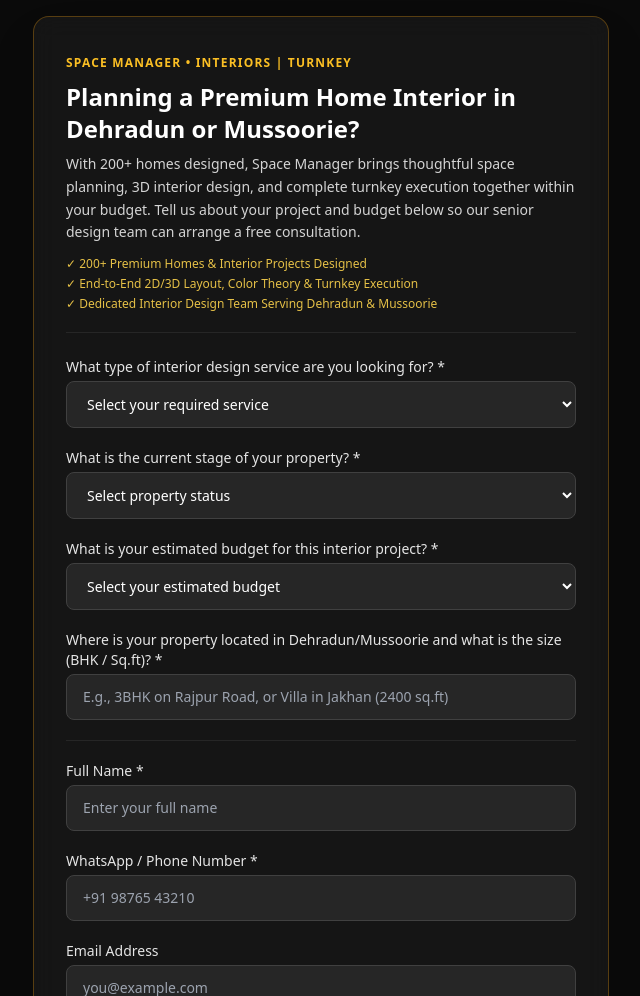
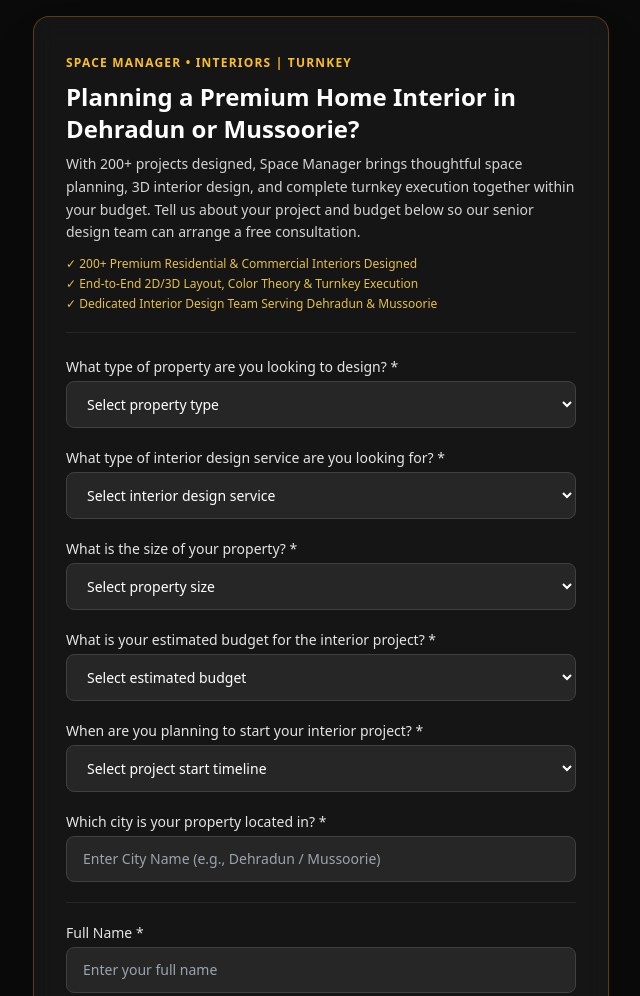
Before and after one commit to uptrainoai-cpu/form-int, a plain HTML site: page index.html in a window 1280 px wide. Shown: the top 996 px of the page, without its empty margins (319-959 px from the left). Drawn offline with nearby package versions, Linux system fonts and the light colour scheme.

Commit message:
Update index.html

```diff
--- a/index.html
+++ b/index.html
@@ -20,25 +20,39 @@
         Planning a Premium Home Interior in Dehradun or Mussoorie?
       </h1>
       <p class="text-sm text-neutral-300 mt-2 leading-relaxed">
-        With 200+ homes designed, Space Manager brings thoughtful space planning, 3D interior design, and complete turnkey execution together within your budget. Tell us about your project and budget below so our senior design team can arrange a free consultation.
+        With 200+ projects designed, Space Manager brings thoughtful space planning, 3D interior design, and complete turnkey execution together within your budget. Tell us about your project and budget below so our senior design team can arrange a free consultation.
       </p>
       <ul class="mt-3 space-y-1 text-xs text-amber-300/90">
-        <li>✓ 200+ Premium Homes & Interior Projects Designed</li>
+        <li>✓ 200+ Premium Residential & Commercial Interiors Designed</li>
         <li>✓ End-to-End 2D/3D Layout, Color Theory & Turnkey Execution</li>
         <li>✓ Dedicated Interior Design Team Serving Dehradun & Mussoorie</li>
       </ul>
     </div>
 
     <!-- Semantic HTML Form for Meta Instant Form Generator -->
-    <form id="space-manager-lead-form" action="/thank-you" method="POST" class="space-y-5">
+    <form id="space-manager-interior-form" action="/thank-you" method="POST" class="space-y-5">
 
-      <!-- Question 1: Interior Design Service -->
+      <!-- Question 1: Property Type -->
+      <div>
+        <label for="property_type" class="block text-sm font-medium text-neutral-200 mb-1">
+          What type of property are you looking to design? *
+        </label>
+        <select id="property_type" name="property_type" required class="w-full bg-neutral-800 border border-neutral-700 rounded-lg px-4 py-3 text-sm text-white focus:outline-none focus:border-amber-500">
+          <option value="" disabled selected>Select property type</option>
+          <option value="Residential">Residential</option>
+          <option value="Commercial">Commercial</option>
+          <option value="Office">Office</option>
+          <option value="Other">Other</option>
+        </select>
+      </div>
+
+      <!-- Question 2: Interior Design Service -->
       <div>
         <label for="interior_service" class="block text-sm font-medium text-neutral-200 mb-1">
           What type of interior design service are you looking for? *
         </label>
         <select id="interior_service" name="interior_service" required class="w-full bg-neutral-800 border border-neutral-700 rounded-lg px-4 py-3 text-sm text-white focus:outline-none focus:border-amber-500">
-          <option value="" disabled selected>Select your required service</option>
+          <option value="" disabled selected>Select interior design service</option>
           <option value="Full Home Interior Design">Full Home Interior Design</option>
           <option value="Modular Kitchen">Modular Kitchen</option>
           <option value="Bedroom & Living Room">Bedroom & Living Room</option>
@@ -47,63 +61,76 @@
         </select>
       </div>
 
-      <!-- Question 2: Property Stage -->
+      <!-- Question 3: Property Size -->
       <div>
-        <label for="property_stage" class="block text-sm font-medium text-neutral-200 mb-1">
-          What is the current stage of your property? *
+        <label for="property_size" class="block text-sm font-medium text-neutral-200 mb-1">
+          What is the size of your property? *
         </label>
-        <select id="property_stage" name="property_stage" required class="w-full bg-neutral-800 border border-neutral-700 rounded-lg px-4 py-3 text-sm text-white focus:outline-none focus:border-amber-500">
-          <option value="" disabled selected>Select property status</option>
-          <option value="Possession Received (Ready to Start Immediately)">Possession Received (Ready to Start Immediately)</option>
-          <option value="Possession Expected in 1 - 3 Months">Possession Expected in 1 - 3 Months</option>
-          <option value="Currently Under Construction (Planning Stage)">Currently Under Construction (Planning Stage)</option>
-          <option value="Just Exploring Ideas & Cost Estimates">Just Exploring Ideas & Cost Estimates</option>
+        <select id="property_size" name="property_size" required class="w-full bg-neutral-800 border border-neutral-700 rounded-lg px-4 py-3 text-sm text-white focus:outline-none focus:border-amber-500">
+          <option value="" disabled selected>Select property size</option>
+          <option value="Below 1,000 sq. ft.">Below 1,000 sq. ft.</option>
+          <option value="1,000–2,000 sq. ft.">1,000–2,000 sq. ft.</option>
+          <option value="2,000–3,000 sq. ft.">2,000–3,000 sq. ft.</option>
+          <option value="Above 3,000 sq. ft.">Above 3,000 sq. ft.</option>
+          <option value="Not Sure Yet">Not Sure Yet</option>
         </select>
       </div>
 
-      <!-- Question 3: Project Budget -->
+      <!-- Question 4: Estimated Budget -->
       <div>
         <label for="estimated_budget" class="block text-sm font-medium text-neutral-200 mb-1">
-          What is your estimated budget for this interior project? *
+          What is your estimated budget for the interior project? *
         </label>
         <select id="estimated_budget" name="estimated_budget" required class="w-full bg-neutral-800 border border-neutral-700 rounded-lg px-4 py-3 text-sm text-white focus:outline-none focus:border-amber-500">
-          <option value="" disabled selected>Select your estimated budget</option>
-          <option value="₹6 Lakhs – ₹10 Lakhs">₹6 Lakhs – ₹10 Lakhs</option>
-          <option value="₹10 Lakhs – ₹20 Lakhs">₹10 Lakhs – ₹20 Lakhs</option>
-          <option value="₹20 Lakhs – ₹35 Lakhs">₹20 Lakhs – ₹35 Lakhs</option>
-          <option value="₹35 Lakhs+ (Premium Luxury Turnkey)">₹35 Lakhs+ (Premium Luxury Turnkey)</option>
+          <option value="" disabled selected>Select estimated budget</option>
+          <option value="Below ₹5 Lakhs">Below ₹5 Lakhs</option>
+          <option value="₹5–10 Lakhs">₹5–10 Lakhs</option>
+          <option value="₹10–20 Lakhs">₹10–20 Lakhs</option>
+          <option value="₹20–30 Lakhs">₹20–30 Lakhs</option>
+          <option value="Above ₹30 Lakhs">Above ₹30 Lakhs</option>
+          <option value="Not Decided Yet">Not Decided Yet</option>
         </select>
       </div>
 
-      <!-- Question 4: Property Location & Size -->
+      <!-- Question 5: Project Timeline -->
       <div>
-        <label for="property_location_and_size" class="block text-sm font-medium text-neutral-200 mb-1">
-          Where is your property located in Dehradun/Mussoorie and what is the size (BHK / Sq.ft)? *
+        <label for="project_timeline" class="block text-sm font-medium text-neutral-200 mb-1">
+          When are you planning to start your interior project? *
         </label>
-        <input type="text" id="property_location_and_size" name="property_location_and_size" required placeholder="E.g., 3BHK on Rajpur Road, or Villa in Jakhan (2400 sq.ft)" class="w-full bg-neutral-800 border border-neutral-700 rounded-lg px-4 py-3 text-sm text-white focus:outline-none focus:border-amber-500">
+        <select id="project_timeline" name="project_timeline" required class="w-full bg-neutral-800 border border-neutral-700 rounded-lg px-4 py-3 text-sm text-white focus:outline-none focus:border-amber-500">
+          <option value="" disabled selected>Select project start timeline</option>
+          <option value="Immediately">Immediately</option>
+          <option value="Within 1 Month">Within 1 Month</option>
+          <option value="Within 3 Months">Within 3 Months</option>
+          <option value="Within 6 Months">Within 6 Months</option>
+          <option value="Just Exploring">Just Exploring</option>
+        </select>
+      </div>
+
+      <!-- Question 6: Property City (Short Answer) -->
+      <div>
+        <label for="property_city" class="block text-sm font-medium text-neutral-200 mb-1">
+          Which city is your property located in? *
+        </label>
+        <input type="text" id="property_city" name="property_city" required placeholder="Enter City Name (e.g., Dehradun / Mussoorie)" class="w-full bg-neutral-800 border border-neutral-700 rounded-lg px-4 py-3 text-sm text-white focus:outline-none focus:border-amber-500">
       </div>
 
       <hr class="border-neutral-800 my-4">
 
-      <!-- Contact Information -->
+      <!-- Contact Information (Meta Prefilled Fields) -->
       <div>
         <label for="full_name" class="block text-sm font-medium text-neutral-200 mb-1">Full Name *</label>
         <input type="text" id="full_name" name="full_name" autocomplete="name" required placeholder="Enter your full name" class="w-full bg-neutral-800 border border-neutral-700 rounded-lg px-4 py-3 text-sm text-white">
       </div>
 
       <div>
-        <label for="phone_number" class="block text-sm font-medium text-neutral-200 mb-1">WhatsApp / Phone Number *</label>
+        <label for="phone_number" class="block text-sm font-medium text-neutral-200 mb-1">Phone Number *</label>
         <input type="tel" id="phone_number" name="phone_number" autocomplete="tel" required placeholder="+91 98765 43210" class="w-full bg-neutral-800 border border-neutral-700 rounded-lg px-4 py-3 text-sm text-white">
       </div>
 
       <div>
-        <label for="email" class="block text-sm font-medium text-neutral-200 mb-1">Email Address</label>
-        <input type="email" id="email" name="email" autocomplete="email" placeholder="you@example.com" class="w-full bg-neutral-800 border border-neutral-700 rounded-lg px-4 py-3 text-sm text-white">
-      </div>
-
-      <div>
-        <label for="city" class="block text-sm font-medium text-neutral-200 mb-1">City / Area *</label>
-        <input type="text" id="city" name="city" autocomplete="address-level2" required placeholder="Dehradun / Mussoorie" class="w-full bg-neutral-800 border border-neutral-700 rounded-lg px-4 py-3 text-sm text-white">
+        <label for="email" class="block text-sm font-medium text-neutral-200 mb-1">Email Address *</label>
+        <input type="email" id="email" name="email" autocomplete="email" required placeholder="you@example.com" class="w-full bg-neutral-800 border border-neutral-700 rounded-lg px-4 py-3 text-sm text-white">
       </div>
 
       <button type="submit" class="w-full bg-amber-500 hover:bg-amber-400 text-neutral-950 font-bold py-3.5 px-6 rounded-lg transition duration-200 shadow-lg">
```
